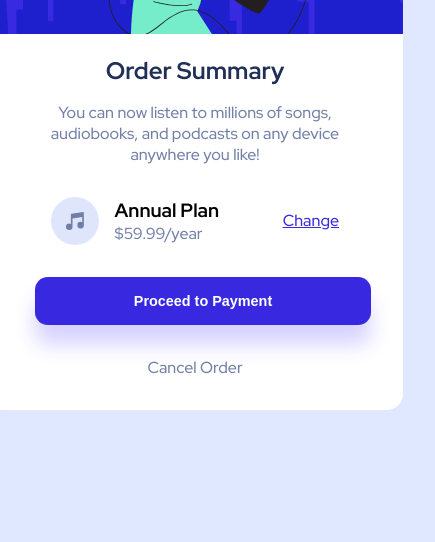
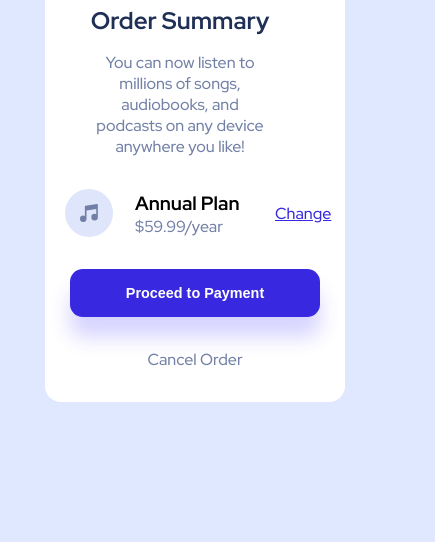
Before and after one commit to ryanwilll/LayoutSimplesCompras, a plain HTML site: page index.html in a window 390 px wide. Shown: the part 302-844 px from the top of the page, 435 px wide, since content can reach past the window. Drawn offline with Linux system fonts and the light colour scheme.

Commit message:
Atualização Responsividade Mobile

```diff
--- a/css/estilos.css
+++ b/css/estilos.css
@@ -23,6 +23,7 @@ main {
 .informacoes .titulo {
   text-align: center;
   font-size: 1.5rem;
+  width: 416px;
   margin: 1rem 0;
   color: hsl(223, 47%, 23%);
 }
@@ -114,9 +115,42 @@ main {
   }
 }
 
-@media only screen and (max-width: 375px) {
+@media only screen and (max-width: 416px) {
   body {
     background-image: url(../images/pattern-background-mobile.svg);
     background-repeat: no-repeat;
   }
+  main {
+    max-width: 300px;
+  }
+  .cartao img {
+    max-width: 300px;
+  }
+  .informacoes .titulo {
+    margin-left: 10px;
+    max-width: 250px;
+  }
+  .informacoes .descricao-item {
+    margin-left: 10px;
+    max-width: 250px;
+  }
+
+  .btn {
+    max-width: 250px;
+    margin-left: 25px;
+  }
+  .cartao .item img {
+    margin-left: 20px;
+  }
+
+  .cartao .item .titulo-item {
+    width: 300px;
+  }
+
+  .cartao .item .price {
+    margin-left: 70px;
+  }
+  .cartao .item .change {
+    margin-left: -160px;
+  }
 }
--- a/index.html
+++ b/index.html
@@ -19,8 +19,8 @@
 
 <body>
 
-  <main>
-    <div class=" cartao">
+  <main class="container">
+    <div class="cartao">
       <header>
         <img src="./images/illustration-hero.svg" alt="Imagem Cabeçalho, mulher ouvindo música">
       </header>
@@ -44,9 +44,9 @@
       </div>
 
 
+      <button class="btn">Proceed to Payment</button>
+    </div>
 
-    </div>
-    <button class="btn">Proceed to Payment</button>
     <a class="cancel" href="#">Cancel Order</a>
   </main>
 </body>
```
